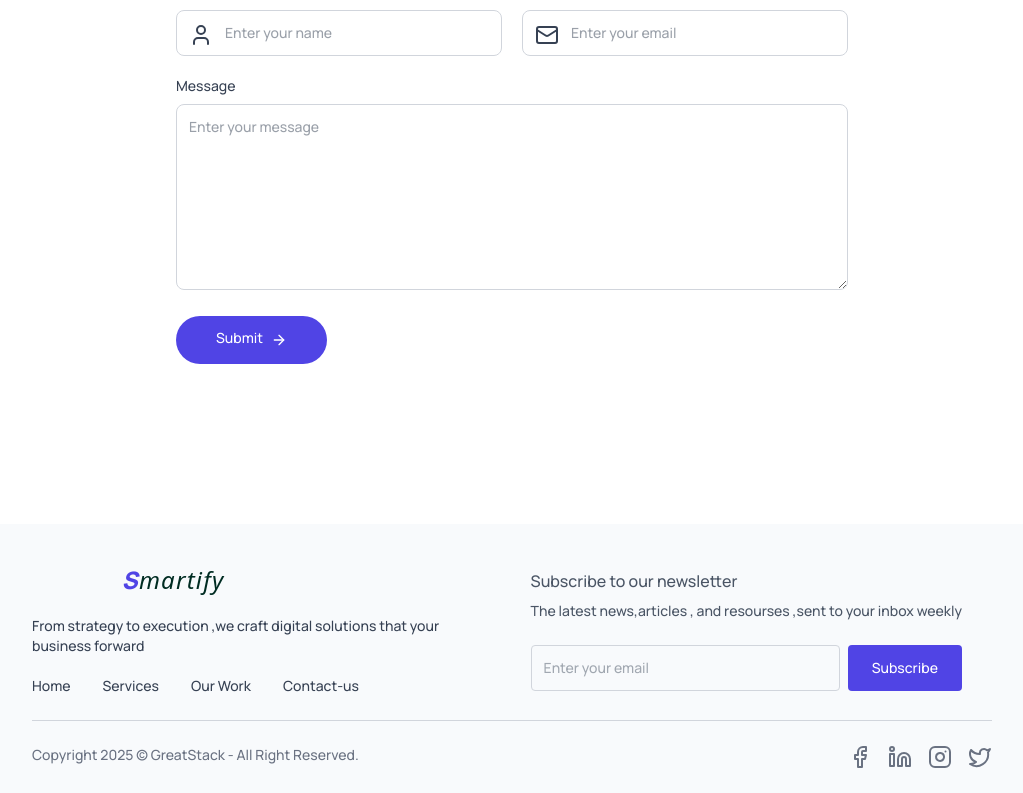
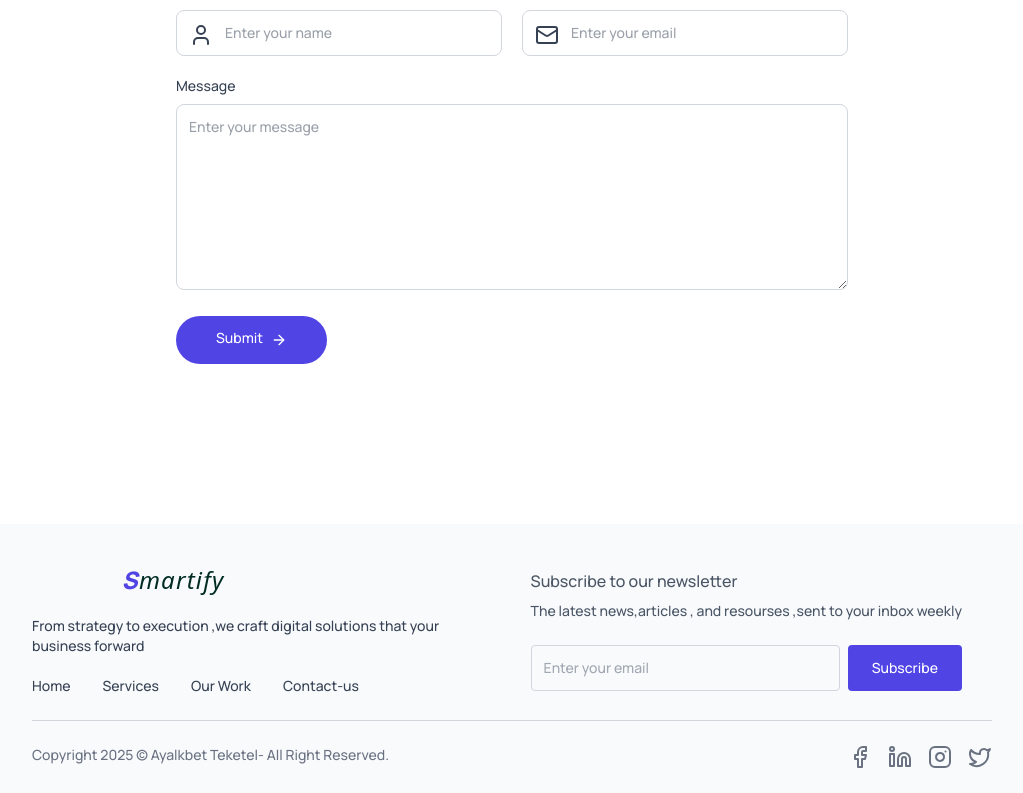
Before and after one commit to mr-Ayalk/Smartify-Solutions, a React (Vite) app: page / in a window 1280 px wide. Shown: the part 3157-3950 px from the top of the page, without its empty margins (128-1151 px from the left). Built offline with nearby package versions, Linux system fonts and the light colour scheme; a web font is replaced by a local one.

Commit message:
footer updated

```diff
--- a/src/components/Footer.jsx
+++ b/src/components/Footer.jsx
@@ -99,7 +99,7 @@ const Footer = ({ theme }) => {
         viewport={{ once: true }}
         className="pb-6 text-sm text-gray-500 flex justify-center sm:justify-between gap-4 flex-wrap"
       >
-        <p>Copyright 2025 &copy; GreatStack - All Right Reserved.</p>
+        <p>Copyright 2025 &copy; Ayalkbet Teketel- All Right Reserved.</p>
         <div className="flex items-center justify-between gap-4">
           <FacebookIcon />
           <LinkedinIcon />
```
